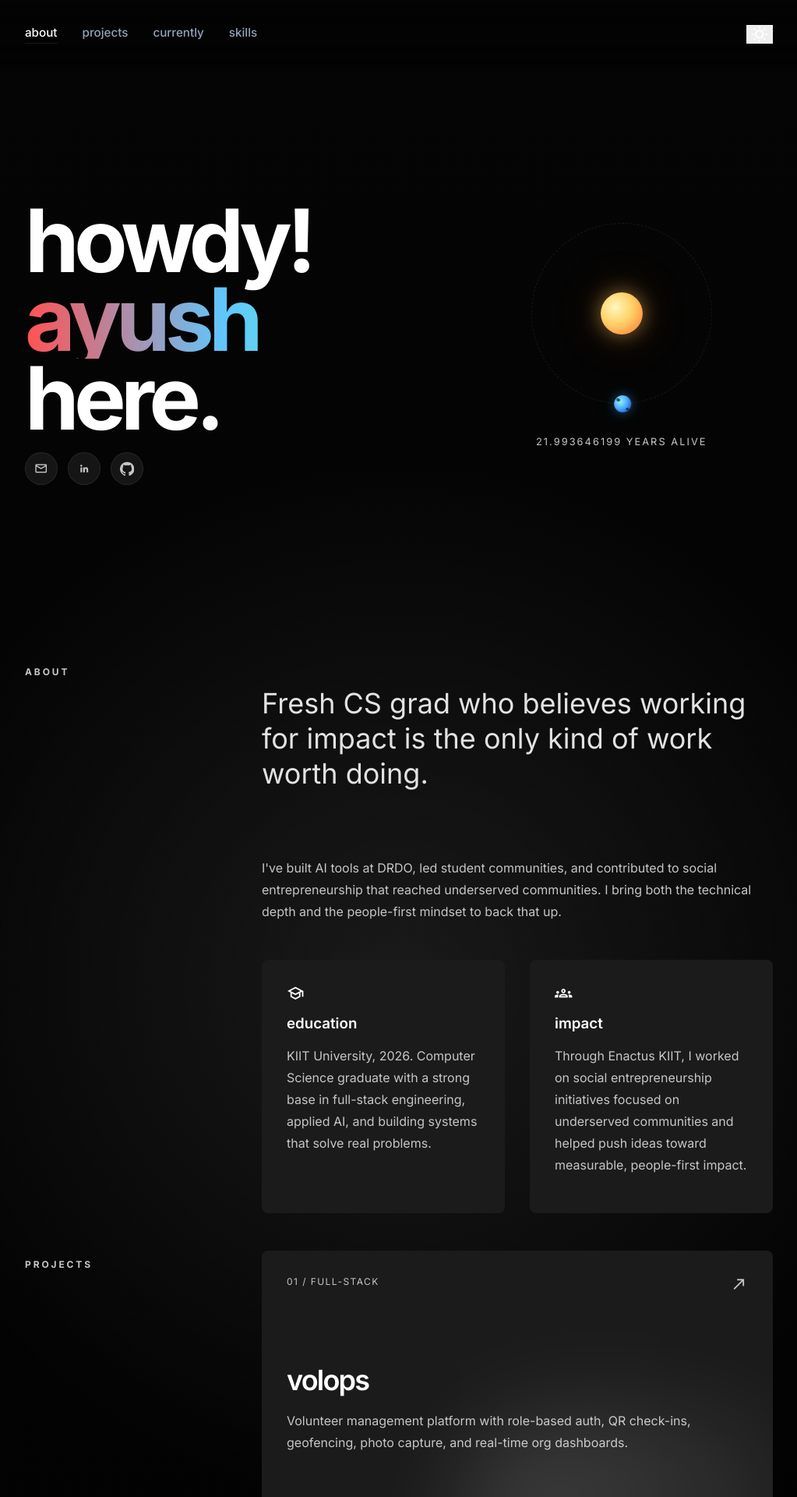
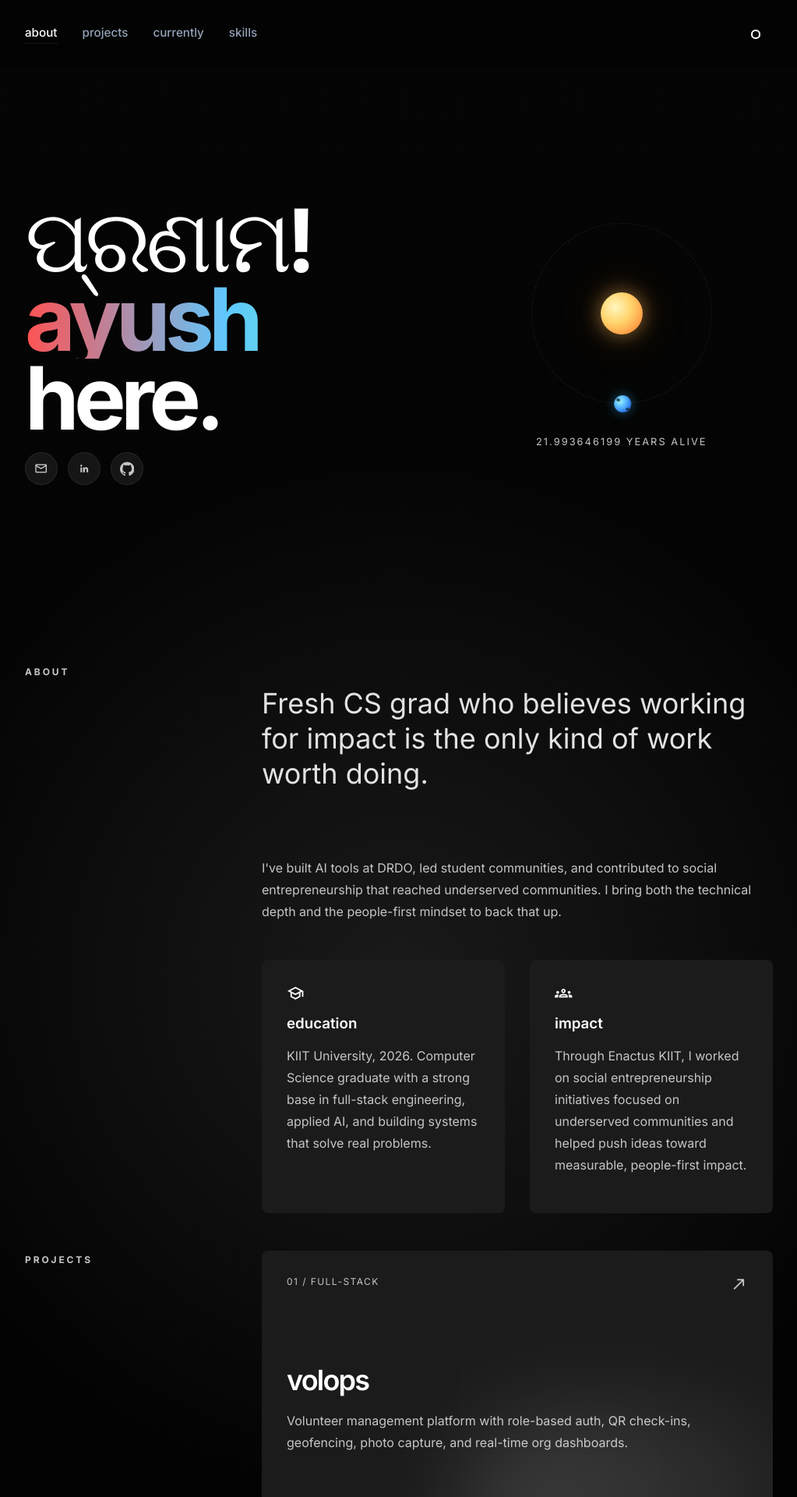
Before and after one commit to gcsuid/fportfolio, a React (Vite) app: page / in a window 1280 px wide. Shown: the top 1920 px of the page at 78% size, without its empty margins (128-1151 px from the left). Built offline with nearby package versions, Linux system fonts and the light colour scheme.

Commit message:
home page changes

```diff
--- a/src/App.css
+++ b/src/App.css
@@ -122,7 +122,29 @@
   display: flex;
   gap: 1.6rem;
   transform: translateX(-50%);
-  opacity: 0.9;
+  opacity: 0;
+}
+
+.glasses-mask {
+  position: absolute;
+  top: 34%;
+  left: 50%;
+  z-index: 1;
+  width: 5.9rem;
+  height: 1.8rem;
+  transform: translateX(-50%);
+  border-radius: 999px;
+  background:
+    linear-gradient(
+      90deg,
+      rgba(3, 3, 3, 0.94) 0%,
+      rgba(18, 18, 18, 0.96) 48%,
+      rgba(3, 3, 3, 0.94) 100%
+    );
+  box-shadow:
+    0 0 0 1px rgba(255, 255, 255, 0.05),
+    0 12px 28px rgba(0, 0, 0, 0.28);
+  opacity: 0.92;
 }
 
 .eye {
@@ -318,6 +340,72 @@
   justify-content: center;
   color: var(--text-strong);
   border: 0;
+  width: 2.75rem;
+  height: 2.75rem;
+  border-radius: 999px;
+  background: transparent;
+  transition: background-color 200ms ease, transform 200ms ease;
+}
+
+.icon-button:hover,
+.icon-button:focus-visible {
+  background: var(--panel-bg);
+  transform: translateY(-1px);
+}
+
+.theme-toggle-icon {
+  position: relative;
+  width: 1.4rem;
+  height: 1.4rem;
+  display: inline-flex;
+  align-items: center;
+  justify-content: center;
+}
+
+.theme-toggle-icon__core,
+.theme-toggle-icon__core::before,
+.theme-toggle-icon__core::after {
+  position: absolute;
+  content: '';
+}
+
+.theme-toggle-icon--sun .theme-toggle-icon__core {
+  width: 0.7rem;
+  height: 0.7rem;
+  border: 2px solid currentColor;
+  border-radius: 50%;
+}
+
+.theme-toggle-icon--sun::before {
+  inset: 0;
+  border-radius: 50%;
+  background:
+    linear-gradient(currentColor, currentColor) center top / 2px 0.32rem no-repeat,
+    linear-gradient(currentColor, currentColor) center bottom / 2px 0.32rem no-repeat,
+    linear-gradient(currentColor, currentColor) left center / 0.32rem 2px no-repeat,
+    linear-gradient(currentColor, currentColor) right center / 0.32rem 2px no-repeat,
+    linear-gradient(currentColor, currentColor) 18% 18% / 2px 0.28rem no-repeat,
+    linear-gradient(currentColor, currentColor) 82% 18% / 2px 0.28rem no-repeat,
+    linear-gradient(currentColor, currentColor) 18% 82% / 2px 0.28rem no-repeat,
+    linear-gradient(currentColor, currentColor) 82% 82% / 2px 0.28rem no-repeat;
+  transform: rotate(45deg);
+}
+
+.theme-toggle-icon--moon .theme-toggle-icon__core {
+  width: 0.95rem;
+  height: 0.95rem;
+  border-radius: 50%;
+  background: currentColor;
+}
+
+.theme-toggle-icon--moon .theme-toggle-icon__core::after {
+  top: 0.02rem;
+  left: 0.34rem;
+  width: 0.95rem;
+  height: 0.95rem;
+  border-radius: 50%;
+  background: var(--page-bg);
+  background-attachment: fixed;
 }
 
 .portfolio-main {
@@ -502,6 +590,7 @@
   display: grid;
   gap: 3rem;
   padding-top: 3rem;
+  scroll-margin-top: calc(var(--nav-height) + 1.25rem);
 }
 
 .section-label-wrap {
@@ -514,6 +603,19 @@
   color: var(--text-muted);
   font-size: 0.75rem;
   font-weight: 700;
+}
+
+.section-label--link {
+  display: inline-flex;
+  align-items: center;
+  text-decoration: none;
+  transition: color 200ms ease, transform 200ms ease;
+}
+
+.section-label--link:hover,
+.section-label--link:focus-visible {
+  color: var(--text-strong);
+  transform: translateX(2px);
 }
 
 .about-content,
--- a/src/App.jsx
+++ b/src/App.jsx
@@ -64,6 +64,8 @@ const socialLinks = [
   },
 ]
 
+const GITHUB_PROFILE_URL = 'https://github.com/gcsuid'
+
 const collaborativeSkills = [
   'Strategic Planning',
   'Team Leadership',
@@ -79,6 +81,12 @@ const technicalSkills = {
 }
 
 const BIRTH_DATE = new Date('2004-03-24T00:00:00+05:30')
+const NAV_ITEMS = [
+  { id: 'about', label: 'about' },
+  { id: 'projects', label: 'projects' },
+  { id: 'currently', label: 'currently' },
+  { id: 'skills', label: 'skills' },
+]
 
 function getAgeInYears() {
   const elapsedMs = Date.now() - BIRTH_DATE.getTime()
@@ -127,6 +135,7 @@ function Preloader() {
               <span className="eye" />
               <span className="eye" />
             </div>
+            <div className="glasses-mask" aria-hidden="true" />
             <img
               className="portrait-image"
               src="https://lh3.googleusercontent.com/aida-public/AB6AXuDhb95f1-9_2R7nfZNacKsl_4yvfzVljrzYEotmR4I0kNLXuzA_oCN5twJr3gpqy2c_bfdPHs7u9Cx_u740lgT7a0qE5qYe4FbvdEnKZUl9F9YHwVYFTDMahoLk0lbhpZLbc2rEkfIfbbAqdo1AHQwER3jI74zg3c0jNdpSO0UmgGARTI0tipNBCCcoXNhow0VmLwSQdO72Q6CP9OvbSjLRfnGu-JLRjA9jmiDX5BP00kzCBYrBYALTSafzimJMhgrGmm_E-a3dUEu7"
@@ -198,6 +207,7 @@ function SocialIcon({ icon }) {
 function PortfolioPage() {
   const [ageYears, setAgeYears] = useState(() => getAgeInYears())
   const [theme, setTheme] = useState('dark')
+  const [activeSection, setActiveSection] = useState('about')
 
   useEffect(() => {
     const intervalId = window.setInterval(() => {
@@ -209,25 +219,70 @@ function PortfolioPage() {
     }
   }, [])
 
+  useEffect(() => {
+    const sections = NAV_ITEMS.map(({ id }) => document.getElementById(id)).filter(
+      Boolean,
+    )
+
+    if (!sections.length) {
+      return undefined
+    }
+
+    const observer = new window.IntersectionObserver(
+      (entries) => {
+        const visibleEntries = entries
+          .filter((entry) => entry.isIntersecting)
+          .sort((first, second) => second.intersectionRatio - first.intersectionRatio)
+
+        if (visibleEntries.length > 0) {
+          setActiveSection(visibleEntries[0].target.id)
+        }
+      },
+      {
+        rootMargin: '-88px 0px -55% 0px',
+        threshold: [0.2, 0.35, 0.5, 0.7],
+      },
+    )
+
+    sections.forEach((section) => observer.observe(section))
+
+    return () => {
+      observer.disconnect()
+    }
+  }, [])
+
   const isLightTheme = theme === 'light'
+
+  const handleNavClick = (event, sectionId) => {
+    event.preventDefault()
+    const section = document.getElementById(sectionId)
+
+    if (!section) {
+      return
+    }
+
+    setActiveSection(sectionId)
+    section.scrollIntoView({ behavior: 'smooth', block: 'start' })
+    window.history.replaceState(null, '', `#${sectionId}`)
+  }
 
   return (
     <div className={`portfolio-page theme-${theme}`}>
       <nav className="top-nav">
         <div className="top-nav__inner">
           <div className="top-nav__links">
-            <a className="top-nav__link top-nav__link--active" href="#about">
-              about
-            </a>
-            <a className="top-nav__link" href="#projects">
-              projects
-            </a>
-            <a className="top-nav__link" href="#currently">
-              currently
-            </a>
-            <a className="top-nav__link" href="#skills">
-              skills
-            </a>
+            {NAV_ITEMS.map((item) => (
+              <a
+                key={item.id}
+                className={`top-nav__link${
+                  activeSection === item.id ? ' top-nav__link--active' : ''
+                }`}
+                href={`#${item.id}`}
+                onClick={(event) => handleNavClick(event, item.id)}
+              >
+                {item.label}
+              </a>
+            ))}
           </div>
           <button
             className="icon-button"
@@ -239,8 +294,13 @@ function PortfolioPage() {
             }
             type="button"
           >
-            <span className="material-symbols-outlined">
-              {isLightTheme ? 'dark_mode' : 'wb_sunny'}
+            <span
+              className={`theme-toggle-icon${
+                isLightTheme ? ' theme-toggle-icon--moon' : ' theme-toggle-icon--sun'
+              }`}
+              aria-hidden="true"
+            >
+              <span className="theme-toggle-icon__core" />
             </span>
           </button>
         </div>
@@ -250,7 +310,7 @@ function PortfolioPage() {
         <section className="hero-section">
           <div className="hero-copy">
             <h1>
-              Howdy! <span className="hero-name-accent">Ayush</span>
+              ପ୍ରଣାମ! <span className="hero-name-accent">Ayush</span>
               <span>here.</span>
             </h1>
             <div className="hero-socials">
@@ -328,7 +388,14 @@ function PortfolioPage() {
 
         <section className="content-grid" id="projects">
           <div className="section-label-wrap">
-            <h2 className="section-label">Projects</h2>
+            <a
+              className="section-label section-label--link"
+              href={GITHUB_PROFILE_URL}
+              target="_blank"
+              rel="noreferrer"
+            >
+              Projects
+            </a>
           </div>
           <div className="projects-grid">
             {projectCards.map((project) => (
--- a/src/index.css
+++ b/src/index.css
@@ -19,6 +19,10 @@ body,
   min-height: 100%;
 }
 
+html {
+  scroll-behavior: smooth;
+}
+
 body {
   min-height: 100vh;
   min-height: 100svh;
```
